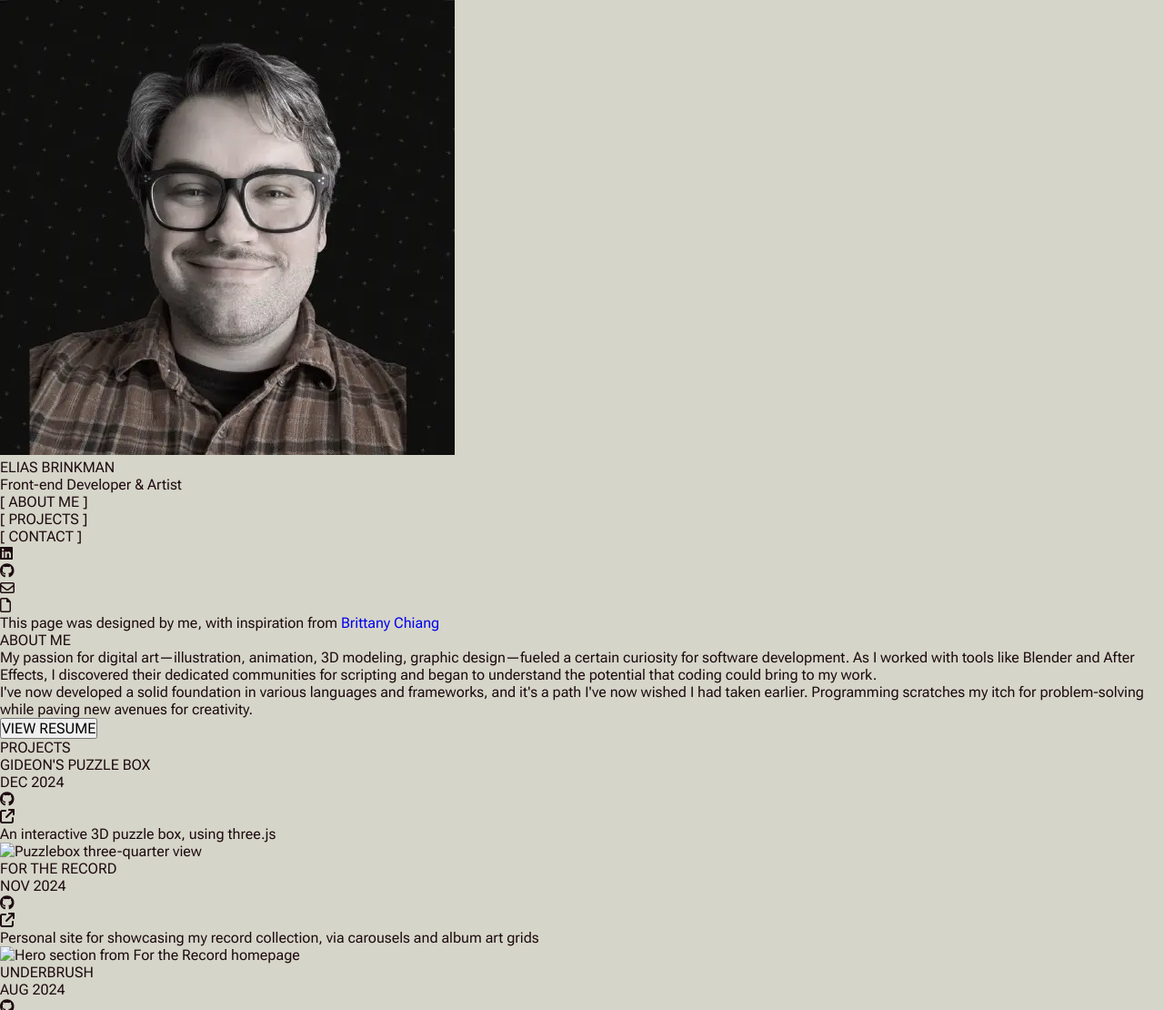
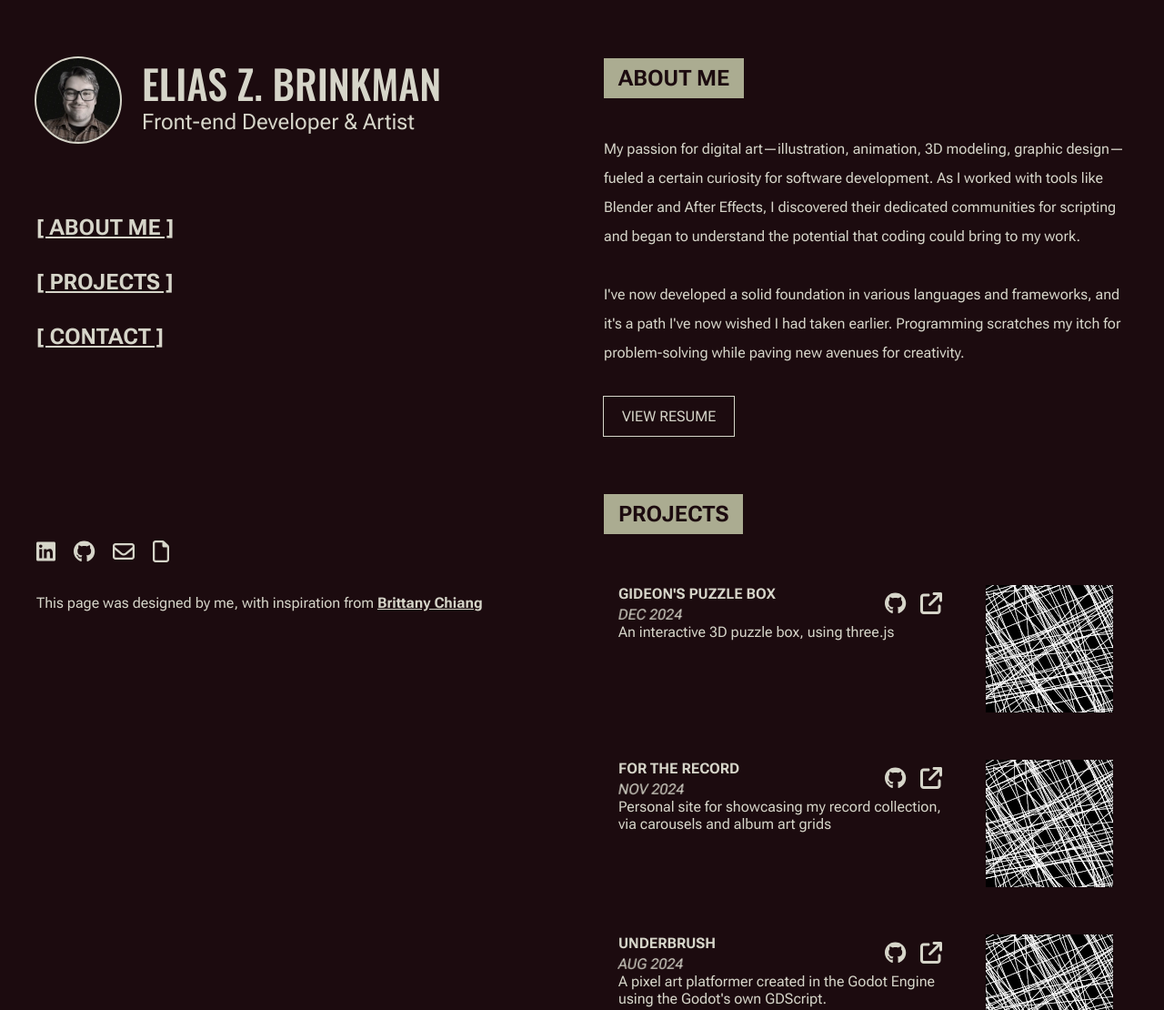
Before and after one commit to EliBrank/personal-portfolio, a website built with Vite: page portfolio/index.html in a window 1280 px wide. Shown: the top 1110 px of the page at 91% size. Built offline with nearby package versions, Linux system fonts and the light colour scheme.

Commit message:
add main css elements to match figma file

```diff
--- a/portfolio/index.html
+++ b/portfolio/index.html
@@ -13,10 +13,10 @@
   </head>
   <body>
 
-    <div class="full-page-container">
+    <div class="full-page-container wrapper">
 
       <!-- LEFT SIDE (STICKY) -->
-      <header class="page-details">
+      <header class="page-details half-page">
 
         <div class="page-intro">
           <img
@@ -24,8 +24,8 @@
             alt="Headshot for Elias Brinkman"
             class="headshot"
           >
-          <div class="title">
-            <h1>ELIAS BRINKMAN</h1>
+          <div class="page-title">
+            <h1>ELIAS Z. BRINKMAN</h1>
             <p>
               Front-end Developer & Artist
             </p>
@@ -34,63 +34,86 @@
 
         <nav class="section-nav">
           <ul class="section-list">
-            <li>[ ABOUT ME ]</li>
-            <li>[ PROJECTS ]</li>
-            <li>[ CONTACT ]</li>
-          </ul>
-        </nav>
-
-        <nav class="social-nav">
-          <ul class="social-list">
             <li>
-              <i class="fa-brands fa-linkedin"></i>
+              <a href="#about-me" class="nav-link">[ ABOUT ME ]</a>
             </li>
             <li>
-              <i class="fa-brands fa-github"></i>
+              <a href="#projects" class="nav-link">[ PROJECTS ]</a>
             </li>
             <li>
-              <i class="fa-regular fa-envelope"></i>
-            </li>
-            <li>
-              <i class="fa-regular fa-file"></i>
+              <a href="#contact" class="nav-link">[ CONTACT ]</a>
             </li>
           </ul>
         </nav>
 
         <footer>
+
+          <nav class="social-nav">
+            <ul class="social-list">
+              <li>
+                <a href="https://www.linkedin.com/in/elias-brinkman">
+                  <i class="fa-brands fa-linkedin"></i>
+                </a>
+              </li>
+              <li>
+                <a href="https://github.com/EliBrank">
+                  <i class="fa-brands fa-github"></i>
+                </a>
+              </li>
+              <li>
+                <a href="mailto:ezb.business@pm.me">
+                  <i class="fa-regular fa-envelope"></i>
+                </a>
+              </li>
+              <li>
+                <a href="#">
+                  <i class="fa-regular fa-file"></i>
+                </a>
+              </li>
+            </ul>
+          </nav>
+
           <p>
             This page was designed by me, with inspiration from <a href="https://brittanychiang.com/">Brittany Chiang</a>
           </p>
+
         </footer>
 
       </header>
 
       <!-- RIGHT SIDE (SCROLLABLE) -->
-      <main>
+      <main class="main-content half-page">
 
         <!-- ABOUT ME -->
-        <section id="about-me" class="about-me">
+        <section id="about-me" class="section about-me">
           <h2 class="section-title">
             ABOUT ME
           </h2>
+
+          <div class="section-content">
             <div class="self-introduction">
               <p>My passion for digital art—illustration,  animation, 3D modeling, graphic design—fueled a certain curiosity for  software development. As I worked with tools like Blender and After  Effects, I discovered their dedicated communities for scripting and  began to understand the potential that coding could bring to my work.</p>
+              <br>
               <p>I've now developed a solid foundation in various languages and frameworks,  and it's a path I've now wished I had taken earlier. Programming  scratches my itch for problem-solving while paving new avenues for  creativity.</p>
             </div>
             <button class="btn">
               VIEW RESUME
             </button>
+          </div>
         </section>
 
         <!-- PROJECTS -->
-        <section id="projects" class="projects">
+        <section id="projects" class="section projects">
           <h2 class="section-title">
             PROJECTS
           </h2>
 
+          <div class="section-content">
+
             <div class="card project-entry">
               <div class="project-info">
-              <div class="metadata">
+                <div class="project-metadata">
+                  <div class="title-date">
                     <div class="title">
                       GIDEON'S PUZZLE BOX
                     </div>
@@ -101,25 +124,31 @@
                   <div class="external-links">
                     <ul class="external-links-list">
                       <li>
+                        <a href="https://github.com/EliBrank/puzzle-box">
                           <i class="fa-brands fa-github"></i>
+                        </a>
                       </li>
                       <li>
+                        <a href="https://github.com/EliBrank/puzzle-box">
                           <i class="fa-solid fa-arrow-up-right-from-square"></i>
+                        </a>
                       </li>
                     </ul>
+                  </div>
                 </div>
                 <div class="description">
                   <p>An interactive 3D puzzle box, using three.js</p>
                 </div>
               </div>
               <div class="project-thumbnail">
-              <img src="" alt="Puzzlebox three-quarter view">
+                <img src="/placeholder.png" alt="Puzzlebox three-quarter view">
               </div>
             </div>
 
             <div class="card project-entry">
               <div class="project-info">
-              <div class="metadata">
+                <div class="project-metadata">
+                  <div class="title-date">
                     <div class="title">
                       FOR THE RECORD
                     </div>
@@ -127,28 +156,33 @@
                       NOV 2024
                     </div>
                   </div>
-              <div class="external-links">
-                <ul class="external-links-list">
+                  <div class="external-links"> <ul class="external-links-list">
                       <li>
+                        <a href="https://github.com/EliBrank/atlas-bootstrap">
                           <i class="fa-brands fa-github"></i>
+                        </a>
                       </li>
                       <li>
+                        <a href="https://github.com/EliBrank/puzzle-box">
                           <i class="fa-solid fa-arrow-up-right-from-square"></i>
+                        </a>
                       </li>
                     </ul>
+                  </div>
                 </div>
                 <div class="description">
                   <p>Personal site for showcasing my record collection, via carousels and album art grids</p>
                 </div>
               </div>
               <div class="project-thumbnail">
-              <img src="" alt="Hero section from For the Record homepage">
+                <img src="/placeholder.png" alt="Hero section from For the Record homepage">
               </div>
             </div>
 
             <div class="card project-entry">
               <div class="project-info">
-              <div class="metadata">
+                <div class="project-metadata">
+                  <div class="title-date">
                     <div class="title">
                       UNDERBRUSH
                     </div>
@@ -159,31 +193,43 @@
                   <div class="external-links">
                     <ul class="external-links-list">
                       <li>
+                        <a href="https://github.com/EliBrank/puzzle-box">
                           <i class="fa-brands fa-github"></i>
+                        </a>
                       </li>
                       <li>
+                        <a href="https://github.com/EliBrank/puzzle-box">
                           <i class="fa-solid fa-arrow-up-right-from-square"></i>
+                        </a>
                       </li>
                     </ul>
+                  </div>
                 </div>
                 <div class="description">
                   <p>A pixel art platformer created in the Godot Engine using the Godot's own GDScript.</p>
                 </div>
               </div>
               <div class="project-thumbnail">
-              <img src="" alt="Underbrush start screen">
+                <img src="/placeholder.png" alt="Underbrush start screen">
               </div>
+            </div>
+
           </div>
 
         </section>
 
         <!-- CONTACT -->
-        <section id="contact" class="contact">
+        <section id="contact" class="section contact">
           <h2 class="section-title">
             CONTACT
           </h2>
+
+          <div class="section-content">
             <p class="contact-cta">Want to get in touch? Send me a message!</p>
+            <a href="mailto:ezb.business@pm.me">
               <button class="btn">EZB.BUSINESS@PM.ME</button>
+            </a>
+          </div>
         </section>
 
       </main>
--- a/portfolio/src/style.css
+++ b/portfolio/src/style.css
@@ -9,7 +9,18 @@
   --color-primary-light: #D6D5C9;
   --color-secondary: #ABAC91;
   --color-accent: #A22C29;
+
+  --fw-thin: 300;
+  --fw-regular: 400;
+  --fw-medium: 500;
+  --fw-bold: 700;
+  --fw-black: 900;
+
+  --fs-400: 1rem;
+  --fs-600: 1.5rem;
+  --fs-800: 2.75rem;
 }
+
 
 /* INITIALIZATION */
 *, *::before, *::after {
@@ -23,16 +34,194 @@
   /* outline: red 1px solid; */
 }
 
+body {
+  color: var(--color-primary-light);
+  background-color: var(--color-primary-dark);
+  font-family: "Roboto Flex", sans-serif;
+  cursor: default;
+}
+
 a {
-  text-decoration: inherit;
+  color: var(--color-primary-light);
+  font-weight: var(--fw-bold);
 }
-a:hover {
+a:hover,
+a:active,
+a:focus-visible {
   color: var(--color-accent);
 }
 
-body {
+ul {
+  list-style-type: none;
+}
+
+button, input[type="submit"], input[type="reset"] {
+  background: none;
+  color: inherit;
+  border: none;
+  padding: 0;
+  font: inherit;
+  cursor: pointer;
+  outline: inherit;
+}
+
+.btn {
+  outline: 1px solid var(--color-primary-light);
+  padding: 0.75rem 1.25rem;
+}
+.btn:hover,
+.btn:active,
+.btn:focus-visible {
+  background-color: var(--color-primary-light);
   color: var(--color-primary-dark);
-  background-color: var(--color-primary-light);
-  font-family: "Roboto Flex", sans-serif;
-  cursor: default;
 }
+
+
+/* LAYOUT */
+.full-page-container {
+  --max-width: 1200px;
+  --padding: 2rem;
+
+  width: min(var(--max-width), 100% - (var(--padding) * 2));
+  height: 100%;
+  margin-inline: auto;
+
+  display: flex;
+  justify-content: space-between;
+}
+
+.half-page {
+  padding-block: 4rem;
+  width: calc(50% - 1.5rem);
+}
+
+
+/* PAGE DETAILS */
+.page-details {
+  display: flex;
+  flex-direction: column;
+  height: calc(100vh - 4rem);
+  position: sticky;
+  top: 0;
+}
+
+
+/* PAGE INTRO */
+.page-intro {
+  display: flex;
+}
+
+.headshot {
+  max-width: 92px;
+  max-height: 92px;
+  border-radius: 50%;
+  outline: 2px solid var(--color-primary-light);
+}
+
+.page-title {
+  margin-left: 1.5rem;
+  display: flex;
+  flex-direction: column;
+  justify-content: start;
+
+  & h1 {
+    font-size: var(--fs-800);
+    font-family: "Oswald";
+    font-weight: var(--fw-medium);
+    line-height: calc(var(--fs-800) + 0.75rem);
+  }
+
+  & p {
+    font-size: var(--fs-600);
+  }
+}
+
+.section-nav {
+  flex: 1;
+  margin-top: 5rem;
+  font-weight: var(--fw-thin);
+  font-size: var(--fs-600);
+}
+
+.section-list {
+  display: flex;
+  flex-direction: column;
+  gap: 2rem;
+}
+
+
+/* FOOTER */
+.social-nav {
+  margin-bottom: 2rem;
+}
+
+.social-list {
+  display: flex;
+  font-size: var(--fs-600);
+  gap: 1.25rem;
+}
+
+
+/* MAIN CONTENT */
+.section-title {
+  display: inline-block;
+  font-size: var(--fs-600);
+  font-weight: var(--fw-bold);
+  color: var(--color-primary-dark);
+  background-color: var(--color-secondary);
+  padding: 0.5rem 1rem;
+}
+
+.section-content {
+  margin-block: 2.5rem 4rem;
+}
+
+
+/* ABOUT ME */
+.self-introduction {
+  line-height: 2rem;
+  margin-bottom: 2rem;
+}
+
+
+/* PROJECTS */
+.projects .section-content {
+  display: flex;
+  flex-direction: column;
+  gap: 1rem;
+}
+
+.card {
+  padding: 1rem;
+  display: flex;
+  justify-content: space-between;
+  gap: 3rem;
+}
+
+.project-info {
+  flex: 1;
+}
+
+.project-metadata {
+  display: flex;
+  justify-content: space-between;
+  align-items: center;
+
+  & .title {
+    font-weight: var(--fw-bold);
+    margin-bottom: 0.25rem;
+  }
+
+  & .date {
+    transform: skew(-10deg);
+  }
+}
+
+.external-links {
+  font-size: var(--fs-600);
+}
+
+.external-links-list {
+  display: flex;
+  gap: 1rem;
+}
```
Also changed, not shown: portfolio/public/placeholder.png (added). Lines whose indentation alone changed are shown as unchanged.
